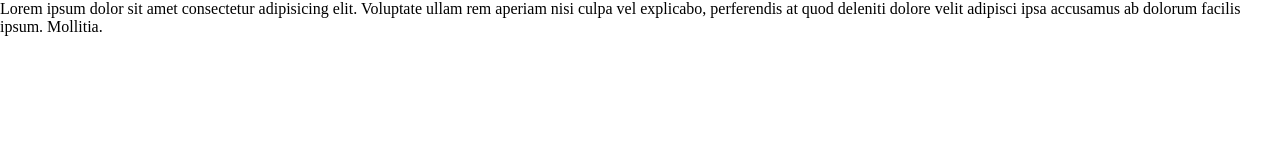
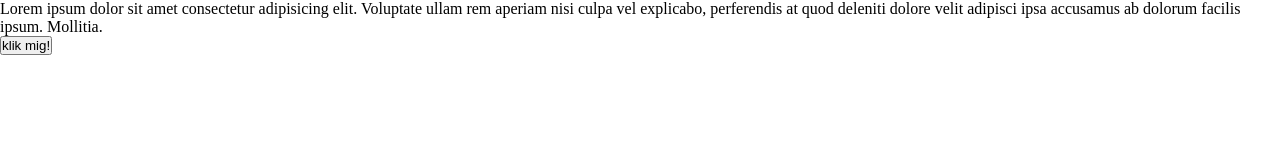
Before and after one commit to Zjuccen/Gitkraken-test, a plain HTML site: page index.html in a window 1280 px wide. Drawn offline with Linux system fonts and the light colour scheme.

Commit message:
tilføjet knap

```diff
--- a/index.html
+++ b/index.html
@@ -8,6 +8,11 @@
     <link rel="stylesheet" href="style.css">
 </head>
 <body>
+
     <p>Lorem ipsum dolor sit amet consectetur adipisicing elit. Voluptate ullam rem aperiam nisi culpa vel explicabo, perferendis at quod deleniti dolore velit adipisci ipsa accusamus ab dolorum facilis ipsum. Mollitia.</p>
+
+
+    <button>klik mig!</button>
+
 </body>
 </html>
```
